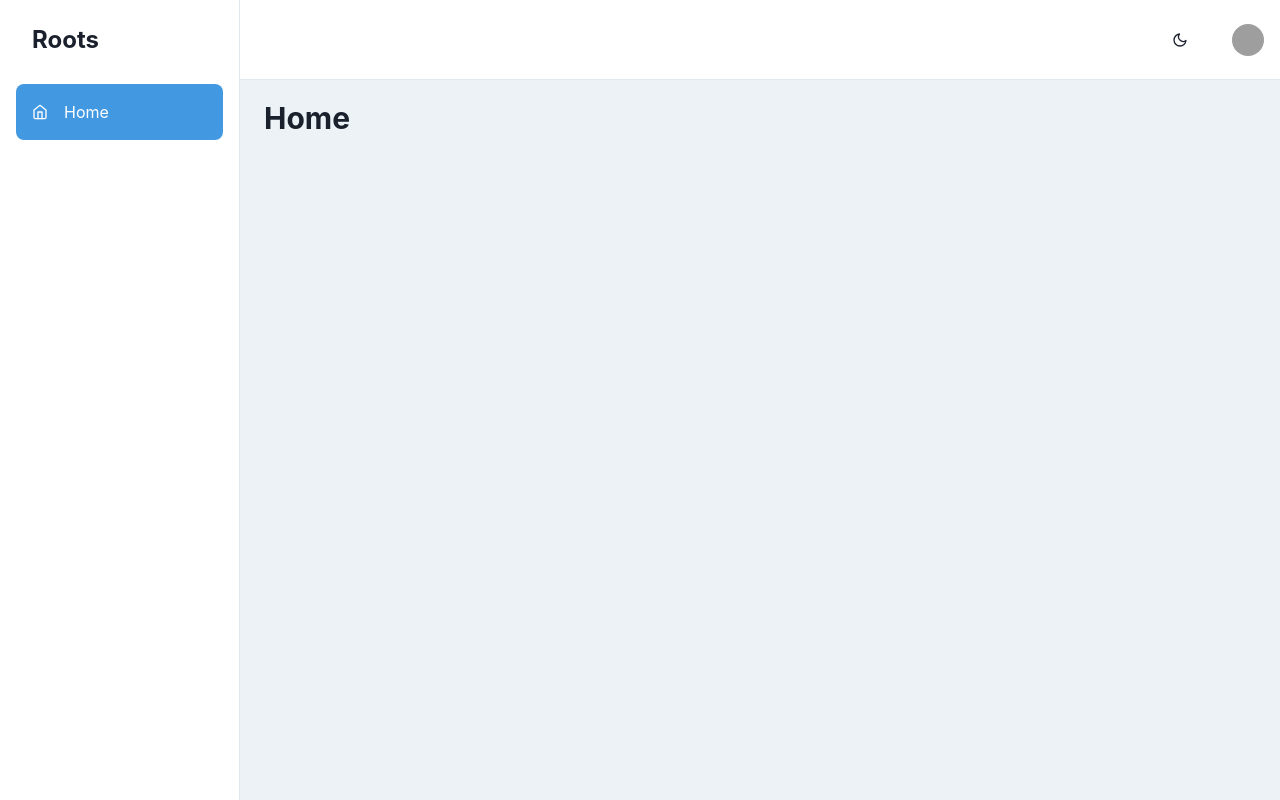
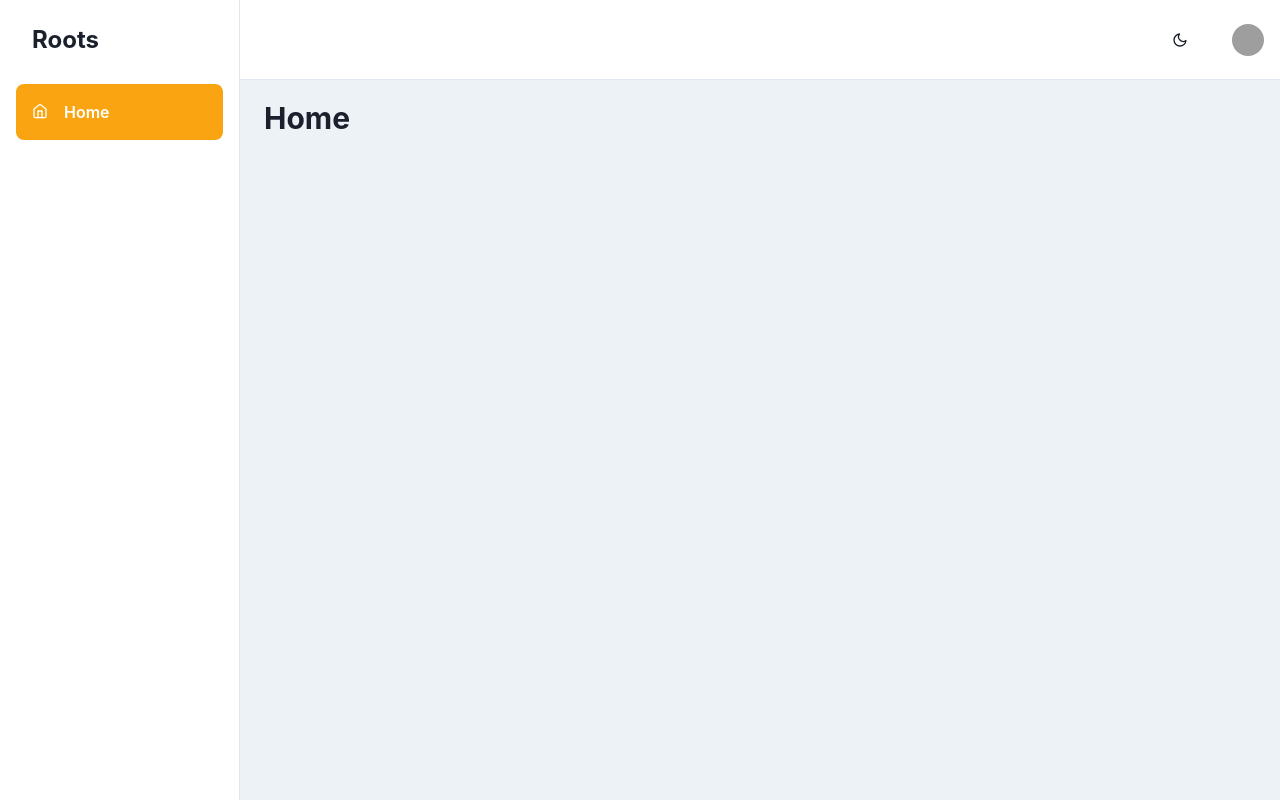
Before and after one commit to alder-ie/roots, a React (Vite) app in the folder packages/frontend/: page / in a window 1280 px wide. Built offline with nearby package versions, Linux system fonts and the light colour scheme; grey boxes are pictures that could not be loaded.

Commit message:
feat: custom chakra theme

```diff
--- a/packages/frontend/package.json
+++ b/packages/frontend/package.json
@@ -14,6 +14,7 @@
     "@chakra-ui/react": "2.7.1",
     "@emotion/react": "11.11.1",
     "@emotion/styled": "11.11.0",
+    "@fontsource/inter": "5.0.3",
     "framer-motion": "10.12.16",
     "react": "^18.2.0",
     "react-dom": "^18.2.0",
--- a/packages/frontend/src/components/Navigation/NavItem.tsx
+++ b/packages/frontend/src/components/Navigation/NavItem.tsx
@@ -19,7 +19,7 @@ const NavItem = ({ icon, link, children }: NavItemProps) => {
         bg={
           link.includes(window.location.pathname.substring(1, 5)) &&
           window.location.pathname.includes(link)
-            ? 'blue.400'
+            ? 'primary.500'
             : 'transparent'
         }
         color={
@@ -48,13 +48,14 @@ const styles = {
     role: 'group',
     cursor: 'pointer',
     _hover: {
-      bg: 'cyan.400',
+      bg: 'primary.400',
       color: 'white'
-    }
+    },
+    fontWeight: 'semibold'
   },
   navItemIcon: {
     mr: '4',
-    mt: '1',
+    mt: '3px',
     fontSize: '16',
     _groupHover: {
       color: 'white'
--- a/packages/frontend/src/components/Navigation/Navigation.tsx
+++ b/packages/frontend/src/components/Navigation/Navigation.tsx
@@ -74,7 +74,7 @@ const Navigation: FC<NavigationProps> = ({ children }) => {
             <Button onClick={toggleColorMode} variant="ghost">
               {colorMode === 'light' ? <FiMoon /> : <FiSun />}
             </Button>
-            <UserMenu user={user} />
+            {user && <UserMenu user={user} />}
           </Stack>
         </HStack>
       </Flex>
--- a/packages/frontend/src/main.tsx
+++ b/packages/frontend/src/main.tsx
@@ -2,10 +2,11 @@ import React from 'react'
 import ReactDOM from 'react-dom/client'
 import App from './App.tsx'
 import { ChakraProvider } from '@chakra-ui/react'
+import { theme } from './theme'
 
 ReactDOM.createRoot(document.getElementById('root') as HTMLElement).render(
   <React.StrictMode>
-    <ChakraProvider>
+    <ChakraProvider theme={theme}>
       <App />
     </ChakraProvider>
   </React.StrictMode>
--- /dev/null
+++ b/packages/frontend/src/theme/colors.ts
@@ -0,0 +1,88 @@
+const colors = {
+  primary: {
+    50: '#fef1db',
+    100: '#feedcf',
+    200: '#fee8c4',
+    300: '#fddba0',
+    400: '#fcbf58',
+    500: '#FAA411',
+    600: '#e1940f',
+    700: '#bc7b0d',
+    800: '#96620a',
+    900: '#7b5008'
+  },
+  secondary: {
+    50: '#ecf6e3',
+    100: '#d9f0c6',
+    200: '#c5e9a9',
+    300: '#aee07f',
+    400: '#8dd24a',
+    500: '#6CCB15',
+    600: '#5cbf13',
+    700: '#4ba20f',
+    800: '#39840b',
+    900: '#2e6a08'
+  },
+  neutral: {
+    50: '#f5f5f5',
+    100: '#ebebeb',
+    200: '#d6d6d6',
+    300: '#bfbfbf',
+    400: '#a8a8a8',
+    500: '#919191',
+    600: '#7a7a7a',
+    700: '#636363',
+    800: '#4c4c4c',
+    900: '#353535'
+  },
+  error: {
+    50: '#ffe6e6',
+    100: '#ffcacc',
+    200: '#ffafaf',
+    300: '#ff8f8f',
+    400: '#ff7070',
+    500: '#FF5151',
+    600: '#ff3232',
+    700: '#ff1414',
+    800: '#e60000',
+    900: '#cc0000'
+  },
+  warning: {
+    50: '#fff7e6',
+    100: '#ffefcc',
+    200: '#ffe6b3',
+    300: '#ffdb99',
+    400: '#ffd180',
+    500: '#FFC466',
+    600: '#ffb94d',
+    700: '#ffaf33',
+    800: '#ffa61a',
+    900: '#ff9c00'
+  },
+  success: {
+    50: '#e6ffe6',
+    100: '#ccffcc',
+    200: '#b3ffb3',
+    300: '#99ff99',
+    400: '#80ff80',
+    500: '#66FF66',
+    600: '#4dff4d',
+    700: '#33ff33',
+    800: '#1aff1a',
+    900: '#00ff00'
+  },
+  info: {
+    50: '#e6f7ff',
+    100: '#ccecff',
+    200: '#b3e0ff',
+    300: '#99d4ff',
+    400: '#80c7ff',
+    500: '#66BBFF',
+    600: '#4db0ff',
+    700: '#33a4ff',
+    800: '#1a98ff',
+    900: '#009cff'
+  }
+}
+
+export default colors
--- /dev/null
+++ b/packages/frontend/src/theme/index.ts
@@ -0,0 +1 @@
+export { default as theme } from './theme'
--- /dev/null
+++ b/packages/frontend/src/theme/theme.ts
@@ -0,0 +1,12 @@
+import { extendTheme } from '@chakra-ui/react'
+import colors from './colors'
+
+const theme = extendTheme({
+  colors,
+  fonts: {
+    heading: `'Inter', sans-serif`,
+    body: `'Inter', sans-serif`
+  }
+})
+
+export default theme
```
Also changed, not shown: 1 other file (tests, documents, lock files or other folders).
